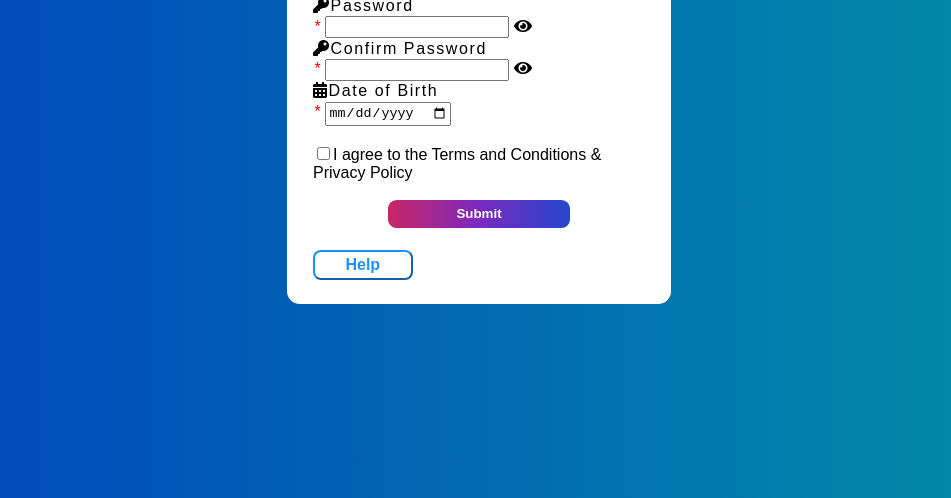
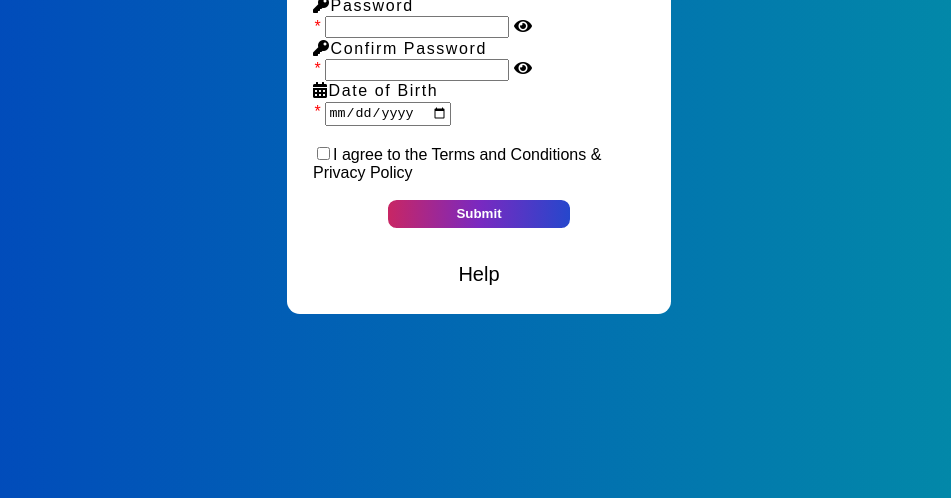
Before and after one commit to theavidcoder24/registrationForm, a plain HTML site: page index.html in a window 1280 px wide. Shown: the part 302-800 px from the top of the page, without its empty margins (161-1112 px from the left). Drawn offline with Linux system fonts and the light colour scheme.

Commit message:
Update formStyle.css

```diff
--- a/css/formStyle.css
+++ b/css/formStyle.css
@@ -212,25 +212,24 @@ img {
     display: none;
 }
 
-
 /* Error Div Styling */
-.error {
-    color: white;
-    background-color: crimson;
-    background-color: forestgreen;
-}
-
 #error {
     color: white;
     background-color: crimson;
-    background-color: forestgreen;
 }
 
 
-/*  */
+/* Asterisk Require */
 .asterisk::after {
     content: "*";
     color: red;
+    font-size: 16px;
+}
+
+/* Asterisk Require */
+#emailAsterisk::after {
+    content: "*";
+    color: transparent;
     font-size: 16px;
 }
 
@@ -285,14 +284,11 @@ img {
     cursor: pointer;
 }
 
-/*
-.help {
+/* Help Video/Modal */
+.helpContainer {
     text-align: center;
-    padding-top: .6em;
 }
 
-.hover-video:hover {}
-*/
 
 iframe {
     width: 36em;
@@ -308,16 +304,14 @@ iframe {
 }
 
 #myBtn {
-    background: white;
-    color: dodgerblue;
-    border-style: outset;
-    border-color: dodgerblue;
+    outline: none;
+    border: none;
+    color: black;
     height: 30px;
     width: 30%;
-    margin-top: 20px;
-    font-size: 16px;
-    font-weight: bold;
-    border-radius: .5em;
+    margin-top: 1.5em;
+    font-size: 20px;
+    background-color: white;
 }
 
 /*The Modal (background)*/
@@ -325,10 +319,10 @@ iframe {
     display: none;
     position: absolute;
     z-index: 1;
+    top: 0;
     left: 0;
-    top: 0;
+    height: 100%;
     width: 100%;
-    height: 100%;
     overflow: auto;
     background-color: rgba(0, 0, 0, 0.8);
 }
```
